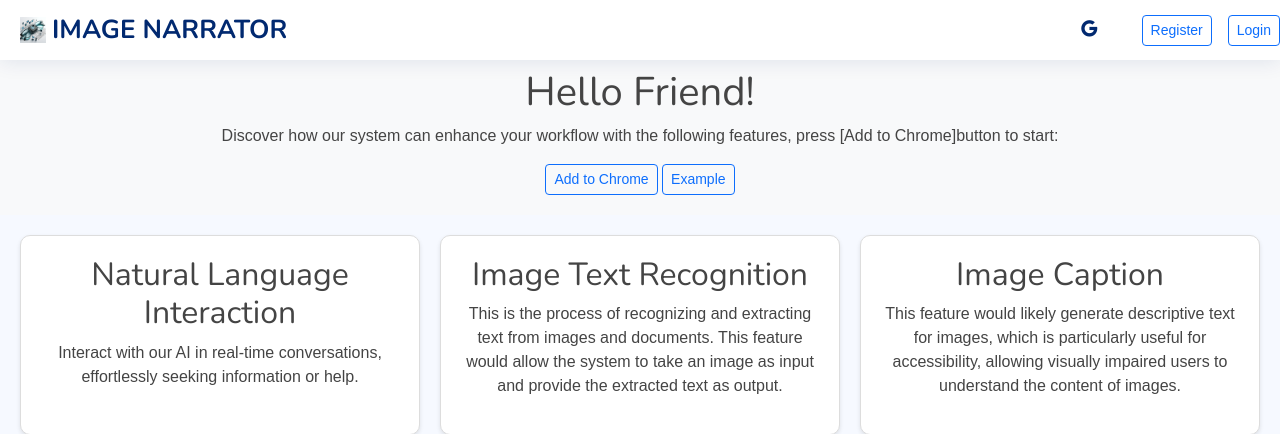
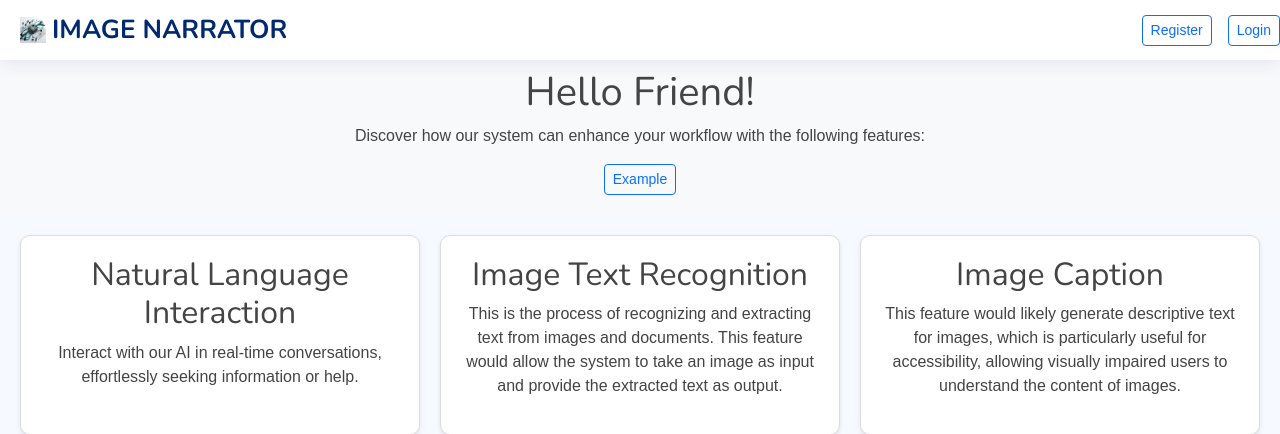
Before and after one commit to Lisa123wang/ImageNarrator, a PHP site: page / in a window 1280 px wide. Shown: the top 434 px of the page. Run offline with PHP 8.4, Linux system fonts and the light colour scheme.

Commit message:
Update index.php

```diff
--- a/NarratorAdmin/index.php
+++ b/NarratorAdmin/index.php
@@ -168,11 +168,12 @@
 
         <nav class="header-nav ms-auto">
             <ul class="d-flex align-items-center">
+                <!--
                 <li>
                     <a class="nav-link nav-icon" href="https://chrome.google.com/webstore/detail/summary-for-google-with-c/cmnlolelipjlhfkhpohphpedmkfbobjc">
                         <i class="bx bxl-google"></i>
                     </a><!-- End chrome Icon -->
-                </li>
+                <!--</li>-->
                 <!-- Register Button -->
                 <li class="ms-3">
                     <!-- Add some margin to the left of the Register button -->
@@ -192,13 +193,16 @@
     <br />
     <div class="welcome-section">
         <h1>Hello Friend!</h1>
-        <p>Discover how our system can enhance your workflow with the following features, press [Add to Chrome]button to start:</p>
+        <p>Discover how our system can enhance your workflow with the following features:</p>
+        <!--
         <a class="btn btn-sm btn-outline-primary" href="https://chrome.google.com/webstore/detail/summary-for-google-with-c/cmnlolelipjlhfkhpohphpedmkfbobjc" target="_blank" >
             Add to Chrome
         </a>
+        -->
         <a class="btn btn-sm btn-outline-primary example-btn"  href="#example">
             Example
         </a>
+
     </div>
 
     <div class="features-grid">
```
